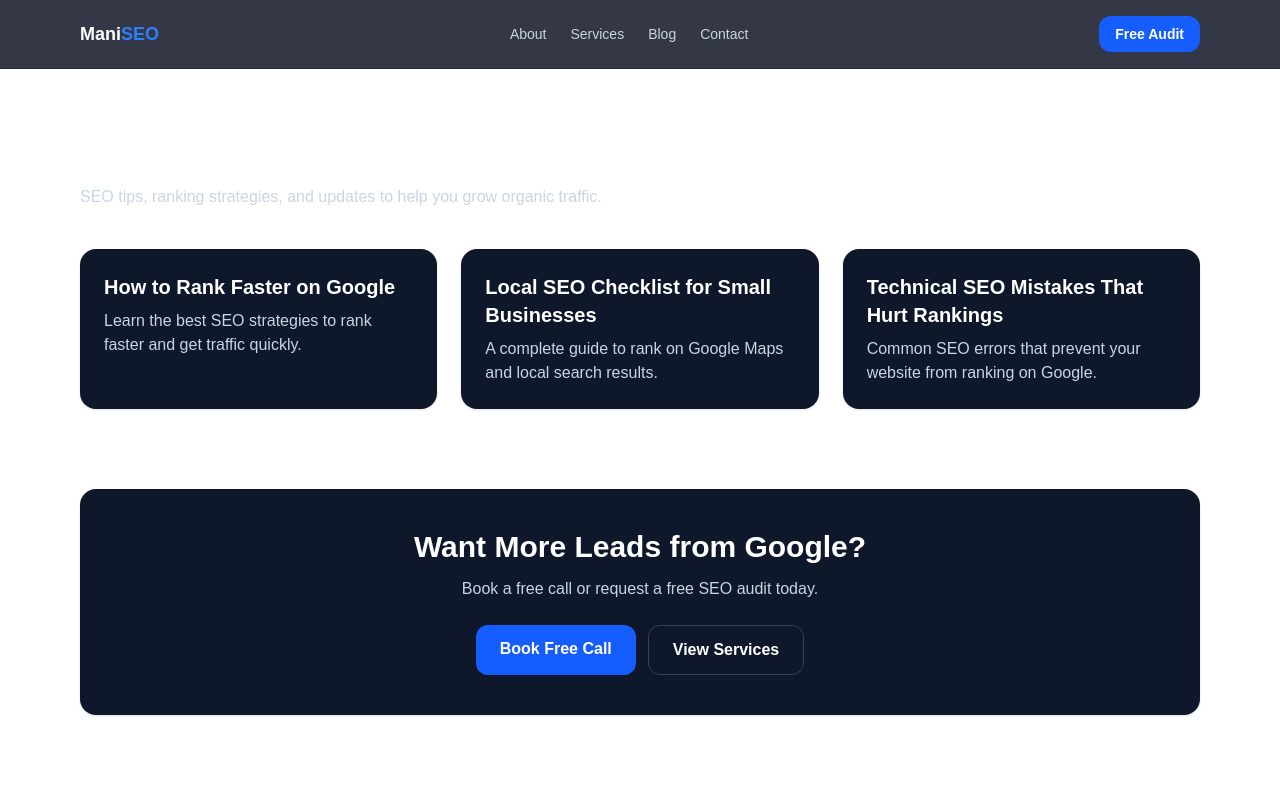
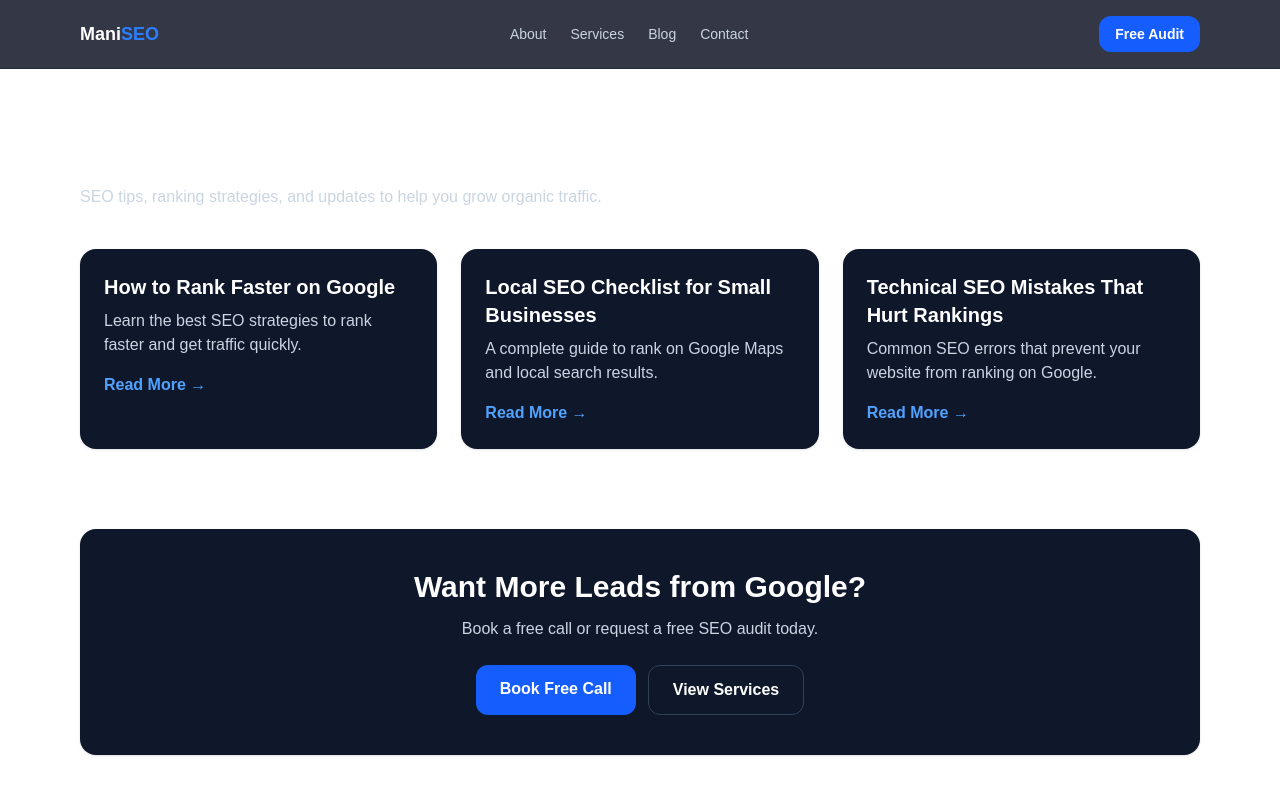
Before and after one commit to Manic86/seo-portfolio, a Next.js app: page /blog in a window 1280 px wide. Shown: the top 800 px of the page. Built offline with nearby package versions, Linux system fonts and the light colour scheme.

Commit message:
Added tailwind config and typography plugin

```diff
--- a/package.json
+++ b/package.json
@@ -9,6 +9,7 @@
     "lint": "eslint"
   },
   "dependencies": {
+    "@tailwindcss/typography": "^0.5.19",
     "next": "16.1.6",
     "react": "19.2.3",
     "react-dom": "19.2.3",
--- a/src/app/blog/page.tsx
+++ b/src/app/blog/page.tsx
@@ -1,23 +1,26 @@
+import Link from "next/link";
 import SectionTitle from "@/components/SectionTitle";
 import CTA from "@/components/CTA";
 
 export const metadata = {
   title: "SEO Blog",
-  description:
-    "SEO tips and strategies to improve rankings, traffic, and lead generation.",
+  description: "SEO tips and strategies to grow organic traffic.",
 };
 
 export default function Blog() {
   const posts = [
     {
+      slug: "how-to-rank-faster-on-google",
       title: "How to Rank Faster on Google",
       desc: "Learn the best SEO strategies to rank faster and get traffic quickly.",
     },
     {
+      slug: "local-seo-checklist",
       title: "Local SEO Checklist for Small Businesses",
       desc: "A complete guide to rank on Google Maps and local search results.",
     },
     {
+      slug: "technical-seo-mistakes",
       title: "Technical SEO Mistakes That Hurt Rankings",
       desc: "Common SEO errors that prevent your website from ranking on Google.",
     },
@@ -32,10 +35,17 @@ export default function Blog() {
 
       <div className="grid gap-6 md:grid-cols-3">
         {posts.map((p) => (
-          <div key={p.title} className="rounded-2xl bg-slate-900 p-6 shadow">
+          <Link
+            key={p.slug}
+            href={`/blog/${p.slug}`}
+            className="rounded-2xl bg-slate-900 p-6 shadow hover:bg-slate-800 transition"
+          >
             <h2 className="text-xl font-semibold text-white">{p.title}</h2>
             <p className="mt-2 text-slate-300">{p.desc}</p>
-          </div>
+            <p className="mt-4 text-blue-400 font-semibold">
+              Read More →
+            </p>
+          </Link>
         ))}
       </div>
 
--- /dev/null
+++ b/tailwind.config.ts
@@ -0,0 +1,16 @@
+import type { Config } from "tailwindcss";
+import typography from "@tailwindcss/typography";
+
+const config: Config = {
+  content: [
+    "./src/app/**/*.{js,ts,jsx,tsx,mdx}",
+    "./src/components/**/*.{js,ts,jsx,tsx,mdx}",
+    "./src/pages/**/*.{js,ts,jsx,tsx,mdx}",
+  ],
+  theme: {
+    extend: {},
+  },
+  plugins: [typography],
+};
+
+export default config;
```
Also changed, not shown: src/app/blog/[slug]/page.tsx (added), 1 other file (tests, documents, lock files or other folders).
